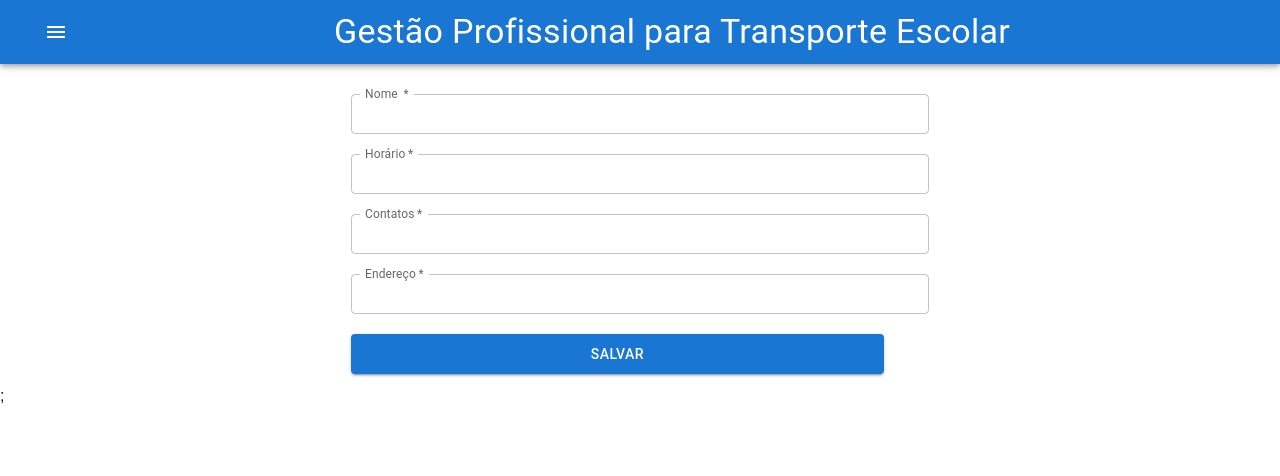
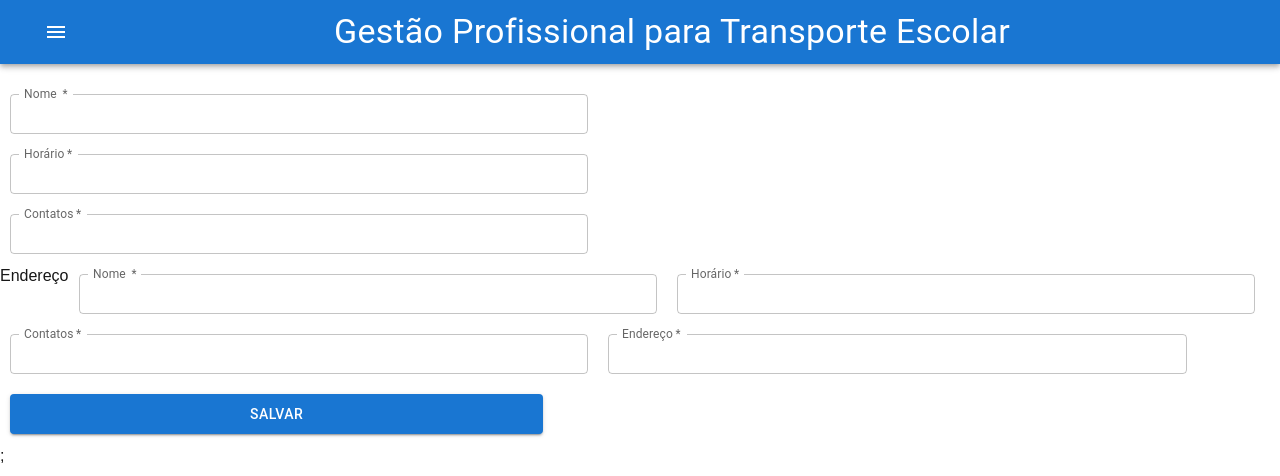
Before and after one commit to mariolemos/gestao-escolar-front, a Next.js app: page /colegio/formColegio in a window 1280 px wide. Shown: the top 476 px of the page. Built offline with nearby package versions, Linux system fonts and the light colour scheme; no server answers.

Commit message:
Criado componente para cadastro de Endereço

```diff
--- a/src/application/api/api.ts
+++ b/src/application/api/api.ts
@@ -32,7 +32,9 @@ export const api = () => {
         // } else {
         //     BasicModal({ mensage: erro?.mensage })
         // }
-        BasicModal({ mensage: erro?.mensage })
+        //BasicModal({ mensage: erro?.mensage })
+        alert("Erro")
+
     }
 
     const baseUrl = process.env.NEXT_PUBLIC_BASE_URL;
--- /dev/null
+++ b/src/components/endereco/form/hooks/useFormEndereco.ts
@@ -0,0 +1,12 @@
+export const useFormEndereco = () => {
+
+    return {
+         data: {
+
+
+        },
+        action: {
+
+        }
+    }
+}
--- /dev/null
+++ b/src/components/endereco/form/index.tsx
@@ -0,0 +1,85 @@
+import { Box, TextField } from "@mui/material"
+import { useFormEndereco } from "./hooks/useFormEndereco"
+import { useState } from "react"
+
+export interface IFormEndereco {
+
+    logradouro: string
+    numero: string
+    complemento: string
+    bairro: string
+    cep: string
+    cidade: string
+    estado: string
+}
+
+interface PropsFormEndereco {
+    endereco: IFormEndereco,
+    onChange: () => void
+}
+
+export default function FormEndereco({
+    endereco,
+    onChange
+}: PropsFormEndereco) {
+
+    //const [endereco, setEndereco] = useState<IFormEndereco>();
+
+    const {
+        data: {
+
+        },
+        action: {
+
+
+        }
+    } = useFormEndereco()
+
+
+    return (
+        <>
+            <Box >
+                Endereço
+                <TextField
+                    onChange={onChange}
+                    slotProps={{ inputLabel: { shrink: true } }}
+                    size='small'
+                    required={true}
+                    label="Nome "
+                    style={{ width: "65ch", margin: "10px" }}
+                    defaultValue={endereco.logradouro}
+                    type='string'
+                />
+                <TextField
+                    onChange={onChange}
+                    slotProps={{ inputLabel: { shrink: true } }}
+                    size='small'
+                    required
+                    label="Horário"
+                    style={{ width: "65ch", margin: "10px" }}
+                    defaultValue={endereco.complemento}
+                />
+                <TextField
+                    onChange={onChange}
+                    slotProps={{ inputLabel: { shrink: true } }}
+                    size='small'
+                    required
+                    label="Contatos"
+                    style={{ width: "65ch", margin: "10px" }}
+                    defaultValue={endereco.numero}
+                />
+                <TextField
+                    onChange={onChange}
+                    slotProps={{ inputLabel: { shrink: true } }}
+                    size='small'
+                    required
+                    label="Endereço"
+                    style={{ width: "65ch", margin: "10px" }}
+                    defaultValue={endereco.bairro}
+                />
+            </Box>
+        </>
+
+
+    )
+}
--- a/src/layout/components/colegio/formColegio/hooks/useFormaColegio.ts
+++ b/src/layout/components/colegio/formColegio/hooks/useFormaColegio.ts
@@ -1,15 +1,17 @@
 import { api } from "@/application/api/api"
+import { IFormEndereco } from "@/components/endereco/form"
+import { endianness } from "os"
 import { useEffect, useState } from "react"
 
 
 
-interface IColegio   {
+interface IColegio {
     id: number
     nome: string
     horario: string
     alunos: string
     contatos: string
-    endereco: string
+    endereco: IFormEndereco
 }
 
 export const useFormColegio = () => {
@@ -19,13 +21,22 @@ export const useFormColegio = () => {
         PUTRequest
     } = api()
 
+    const initEndereco = {
+        logradouro: "",
+        numero: "",
+        complemento: "",
+        bairro: "",
+        cep: "",
+        cidade: "",
+        estado: "",
+    }
     const initColegio = {
         id: 0,
         nome: "",
         horario: "",
         alunos: "",
         contatos: "",
-        endereco: ""
+        endereco: initEndereco
     }
 
     const [colegio, setColegio] = useState<IColegio>(initColegio)
@@ -47,15 +58,15 @@ export const useFormColegio = () => {
         }
     }, [])
 
-        const registrar =  () => {
-        if(colegio.id > 0) {
+    const registrar = () => {
+        if (colegio.id > 0) {
             atualizar(colegio.id);
-        }else {
+        } else {
 
             salvar();
         }
     }
-    const atualizar =  async (id: number) => {
+    const atualizar = async (id: number) => {
 
         const colegioUpdate = {
             ...colegio,
--- a/src/pages/colegio/formColegio/index.tsx
+++ b/src/pages/colegio/formColegio/index.tsx
@@ -6,6 +6,7 @@ import Button from '@mui/material/Button';
 import { useFormAluno } from '../../../layout/components/aluno/formAluno/hooks/useFormAluno';
 import { useFormColegio } from '@/layout/components/colegio/formColegio/hooks/useFormaColegio';
 import colegio from '..';
+import FormEndereco from '@/components/endereco/form';
 
 
 export default function FormColegio() {
@@ -77,20 +78,9 @@ export default function FormColegio() {
                             style={{ width: "65ch", margin: "10px" }}
                             defaultValue={colegio.contatos}
                         />
-                        <TextField
-                            onChange={(e) => setColegio((colegio) => {
-                                return {
-                                    ...colegio, endereco: e.target.value
-                                }
-                            })}
-                            slotProps={{ inputLabel: { shrink: true } }}
-                            size='small'
-                            required
-                            label="Endereço"
-                            style={{ width: "65ch", margin: "10px" }}
-                            defaultValue={colegio.endereco}
-                        />
-
+                        <FormEndereco endereco={colegio.endereco} onChange={function (): void {
+                            throw new Error('Function not implemented.');
+                        } } />
                         <Button variant="contained"
                             onClick={registrar}
                             style={{ width: "67ch", margin: "10px", height: "40px" }}
--- a/src/pages/index.tsx
+++ b/src/pages/index.tsx
@@ -17,8 +17,7 @@ const geistMono = Geist_Mono({
 export default function Home() {
   return (
     <div>
-          <BasicModal mensage={"Testando o modal"}></BasicModal>
-          <Alert/>
+          <h1>Tela Principal</h1>
     </div>
   );
 }
```
Lines whose indentation alone changed are shown as unchanged.
